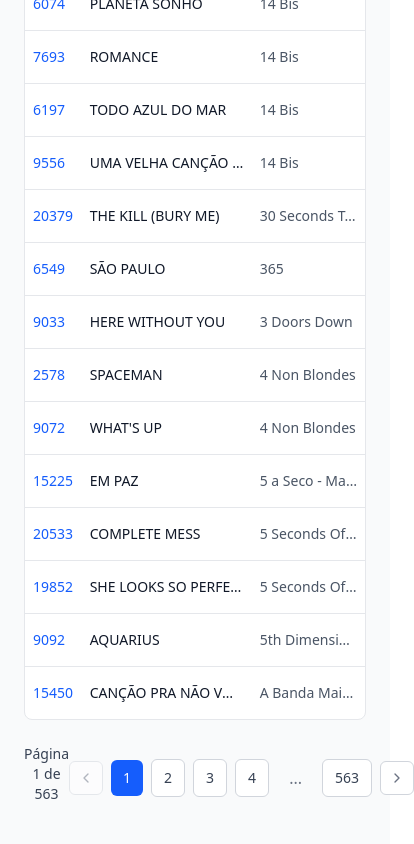
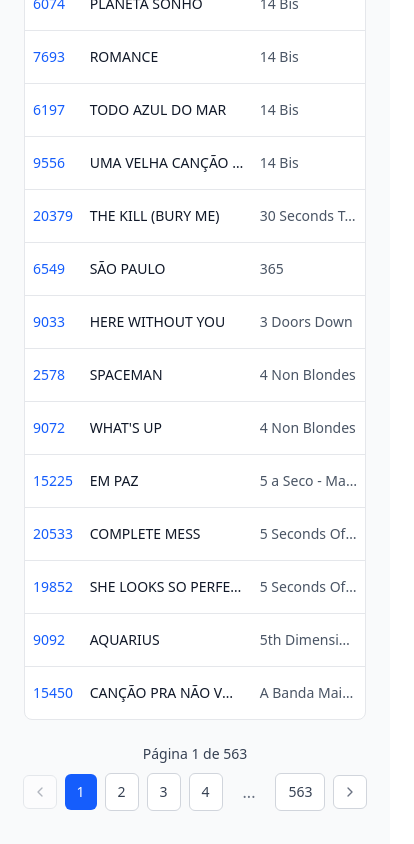
Before and after one commit to 21lucasbarros/videoke-luis, a React (Vite) app: page / in a window 390 px wide. Shown: the part 715-1559 px from the top of the page, 414 px wide, since content can reach past the window. Built offline with nearby package versions, Linux system fonts and the light colour scheme.

Commit message:
refactor: adjust layout structure in Pagination component for improved styling.

```diff
--- a/src/components/Pagination.tsx
+++ b/src/components/Pagination.tsx
@@ -50,8 +50,8 @@
   };
 
   return (
-    <div className="flex items-center justify-between mt-6">
-      <div className="text-sm text-gray-700 dark:text-gray-300 mb-2 w-full text-center block md:mb-0 md:w-auto md:text-left">
+    <div className="flex flex-col items-center mt-6 md:flex-row md:items-center md:justify-between">
+      <div className="text-sm text-gray-700 dark:text-gray-300 mb-2 w-full text-center md:mb-0 md:w-auto md:text-left">
         Página {currentPage} de {totalPages}
       </div>
 
```
